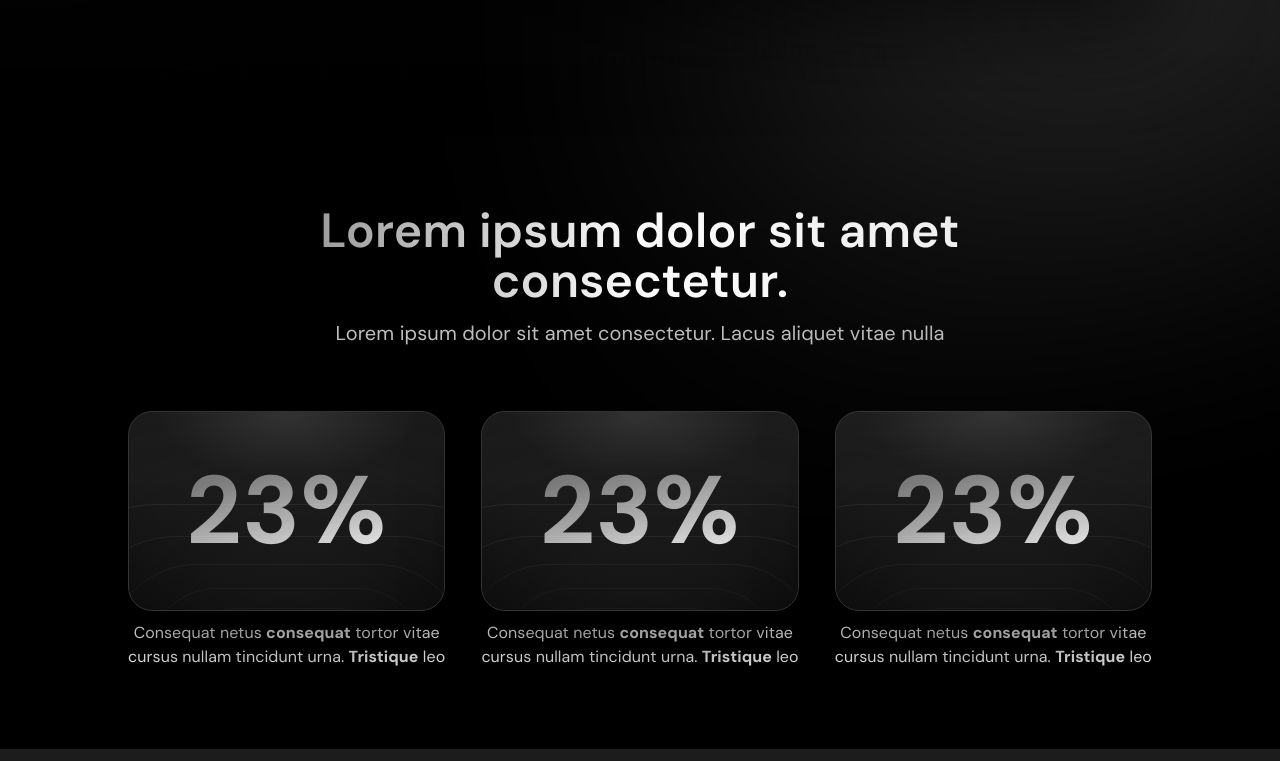
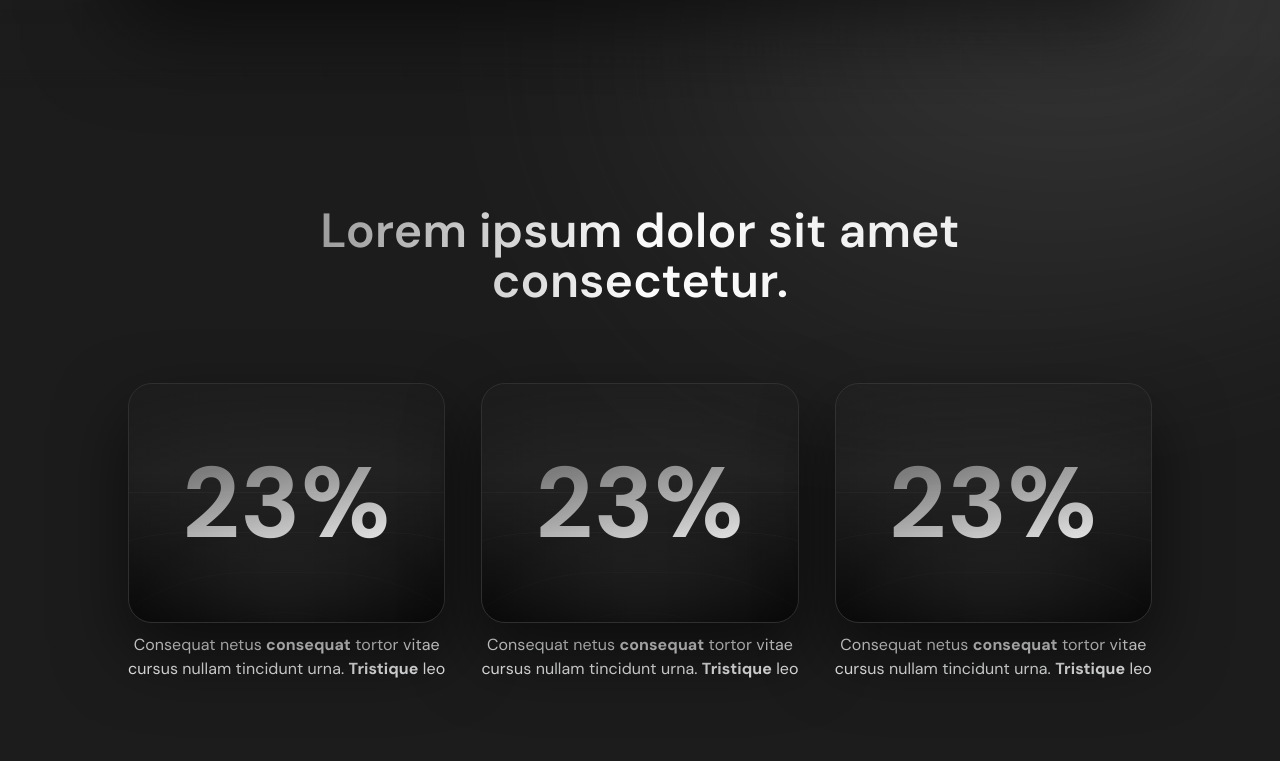
Before and after one commit to zaraakhtar/Penai-landing-page, a Next.js app: page / in a window 1280 px wide. Shown: the part 1847-2608 px from the top of the page. Built offline with nearby package versions, Linux system fonts and the light colour scheme.

Commit message:
fixed the background color

```diff
--- a/components/StatCard.tsx
+++ b/components/StatCard.tsx
@@ -8,33 +8,31 @@ type StatCardProps = {
 export default function StatCard({ value, description }: StatCardProps) {
   return (
     <div className="flex w-full max-w-[317.33px] flex-col items-center gap-[10px]">
-      <div className="relative isolate flex h-[200px] w-full items-center justify-center overflow-hidden rounded-[24px] border border-[#343434] bg-[linear-gradient(180deg,rgba(28,28,28,1)_0%,rgba(20,20,20,1)_100%)] p-[30px] shadow-[0_30px_70px_rgba(0,0,0,0.55)]">
-        {/* top soft highlight */}
+      <div className="relative isolate flex h-[240px] w-full items-center justify-center overflow-hidden rounded-[24px] border border-[#2F2F2F] bg-[linear-gradient(180deg,rgba(27,27,27,1)_0%,rgba(18,18,18,1)_100%)] p-[30px] shadow-[0_30px_70px_rgba(0,0,0,0.55)]">
         <div className="pointer-events-none absolute inset-0 -z-10">
-          <div className="absolute inset-x-0 top-0 h-[120px] bg-[radial-gradient(60%_80%_at_50%_0%,rgba(255,255,255,0.10)_0%,rgba(255,255,255,0)_70%)]" />
+          {/* bottom soft highlight */}
+          <div className="absolute inset-x-0 bottom-0 h-[160px] bg-[radial-gradient(70%_90%_at_50%_100%,rgba(255,255,255,0.12)_0%,rgba(255,255,255,0)_70%)]" />
 
-          {/* rings group (more prominent, sits low like the design) */}
-          <div className="absolute inset-0 opacity-70">
-            <div className="absolute left-1/2 top-[92px] h-[260px] w-[520px] -translate-x-1/2 rounded-full border border-[#343434]" />
-            <div className="absolute left-1/2 top-[124px] h-[220px] w-[440px] -translate-x-1/2 rounded-full border border-[#343434]" />
-            <div className="absolute left-1/2 top-[152px] h-[180px] w-[360px] -translate-x-1/2 rounded-full border border-[#343434]" />
-            <div className="absolute left-1/2 top-[176px] h-[140px] w-[280px] -translate-x-1/2 rounded-full border border-[#343434]" />
-            <div className="absolute left-1/2 top-[196px] h-[104px] w-[208px] -translate-x-1/2 rounded-full border border-[#343434]" />
-            <div className="absolute left-1/2 top-[214px] h-[70px] w-[140px] -translate-x-1/2 rounded-full border border-[#343434]" />
+          {/* rings group (subtle arcs like the Figma card) */}
+          <div className="absolute inset-0 opacity-35">
+            <div className="absolute left-1/2 bottom-[-290px] h-[420px] w-[740px] -translate-x-1/2 rounded-full border border-white/10" />
+            <div className="absolute left-1/2 bottom-[-330px] h-[420px] w-[620px] -translate-x-1/2 rounded-full border border-white/10" />
+            <div className="absolute left-1/2 bottom-[-370px] h-[420px] w-[500px] -translate-x-1/2 rounded-full border border-white/10" />
+            <div className="absolute left-1/2 bottom-[-410px] h-[420px] w-[380px] -translate-x-1/2 rounded-full border border-white/10" />
           </div>
 
           {/* inner glow at bottom */}
-          <div className="absolute left-1/2 top-[158px] h-[150px] w-[260px] -translate-x-1/2 bg-[#505050]/60 blur-[74px]" />
+          <div className="absolute left-1/2 bottom-[-70px] h-[220px] w-[360px] -translate-x-1/2 bg-white/10 blur-[80px]" />
 
           {/* subtle bottom vignette */}
-          <div className="absolute inset-x-0 bottom-0 h-[130px] bg-gradient-to-b from-transparent to-black/55" />
+          <div className="absolute inset-x-0 bottom-0 h-[150px] bg-gradient-to-b from-transparent to-black/70" />
         </div>
 
         <div
           className="relative z-10 text-center font-bold leading-none tracking-[0.005em] text-transparent bg-clip-text"
           style={{
             fontFamily: "'DM Sans', sans-serif",
-            fontSize: "96px",
+            fontSize: "100px",
             backgroundImage:
               "linear-gradient(166.07deg, rgba(200,200,200,0.55) 16.41%, rgba(255,255,255,0.92) 97.61%)",
           }}
--- a/components/sections/DashboardShowcase.tsx
+++ b/components/sections/DashboardShowcase.tsx
@@ -27,8 +27,8 @@ export default function DashboardShowcase() {
     >
       {/* smooth blend: avoid harsh line above */}
       <div className="pointer-events-none absolute inset-0 -z-10">
-        {/* bottom-half black gradient (top stays transparent) */}
-        <div className="absolute inset-0 bg-[linear-gradient(to_bottom,rgba(0,0,0,0)_0%,rgba(0,0,0,0)_45%,rgba(0,0,0,0.75)_70%,rgba(0,0,0,1)_100%)]" />
+        {/* bottom-half page-color gradient (top stays transparent) */}
+        <div className="absolute inset-0 bg-[linear-gradient(to_bottom,rgba(28,28,28,0)_0%,rgba(28,28,28,0)_45%,rgba(28,28,28,0.78)_70%,rgba(28,28,28,1)_100%)]" />
 
         {/* top blend (smooth handoff from previous section) */}
         <div
@@ -38,7 +38,7 @@ export default function DashboardShowcase() {
       </div>
 
       {/* bottom black fade (sits ABOVE the shared glow, BELOW content) */}
-      <div className="pointer-events-none absolute inset-x-0 bottom-0 z-10 h-[1020px] bg-gradient-to-b from-transparent via-black/70 to-black" />
+      <div className="pointer-events-none absolute inset-x-0 bottom-0 z-10 h-[1020px] bg-gradient-to-b from-transparent via-[#1C1C1C]/70 to-[#1C1C1C]" />
 
       <div className="relative z-20 flex w-full max-w-[1100px] flex-col items-center">
         <div className="flex max-w-[760px] flex-col items-center gap-4 text-center">
--- a/components/sections/StatsSection.tsx
+++ b/components/sections/StatsSection.tsx
@@ -7,12 +7,12 @@ export default function StatsSection() {
   return (
     <section className="relative isolate flex flex-col items-center px-6 py-[80px] overflow-hidden">
       {/* solid backdrop to hide page grid */}
-      <div className="pointer-events-none absolute inset-0 -z-10 bg-black" />
+      <div className="pointer-events-none absolute inset-0 -z-10 bg-[#1C1C1C]" />
 
       <div className="relative z-10 flex w-full max-w-[1024px] flex-col items-center justify-center gap-[64px]">
         <SectionHeading
           title="Lorem ipsum dolor sit amet consectetur."
-          subtitle="Lorem ipsum dolor sit amet consectetur. Lacus aliquet vitae nulla"
+          subtitle=""
           className="max-w-[768px] gap-[12px]"
           titleClassName="max-w-[640px] font-semibold"
           subtitleClassName="max-w-[640px] text-[#ECEDEE]"
```
